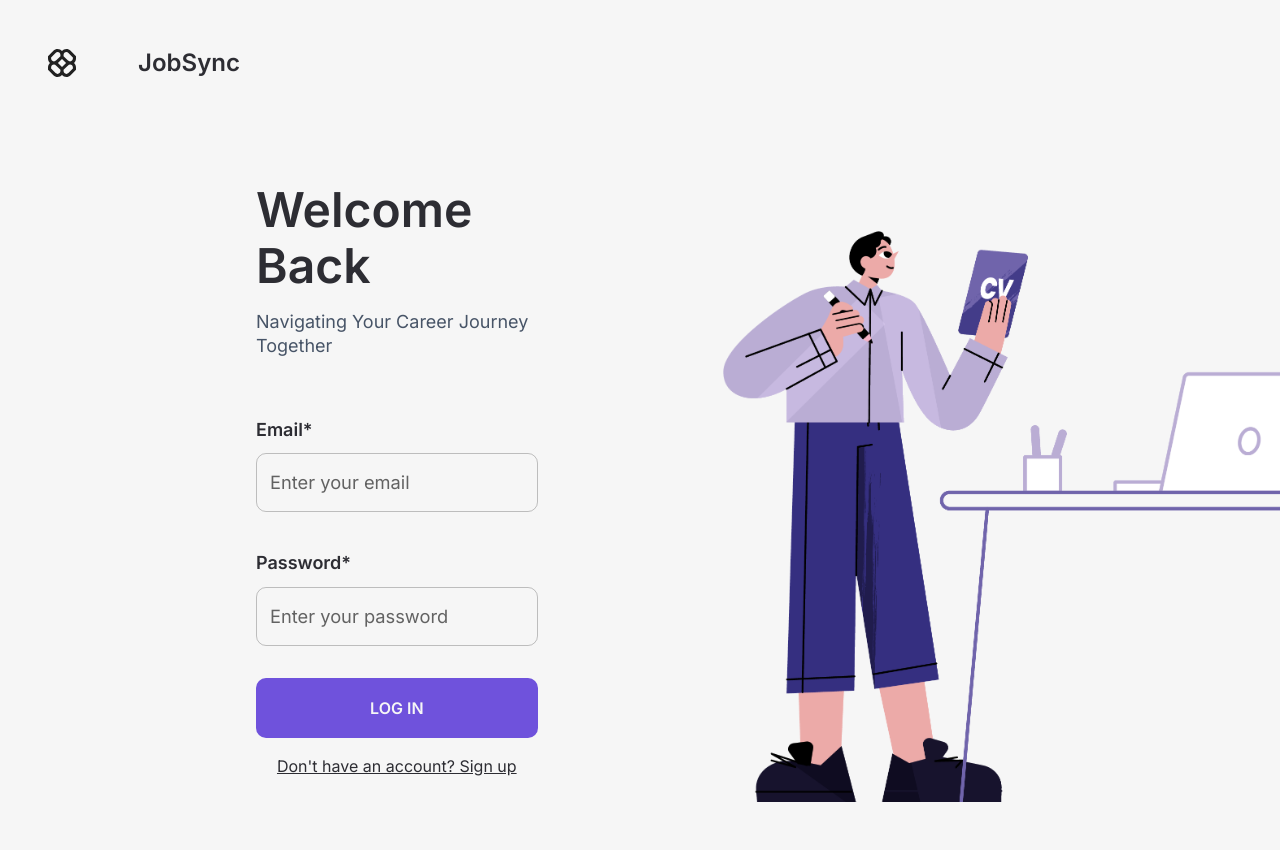
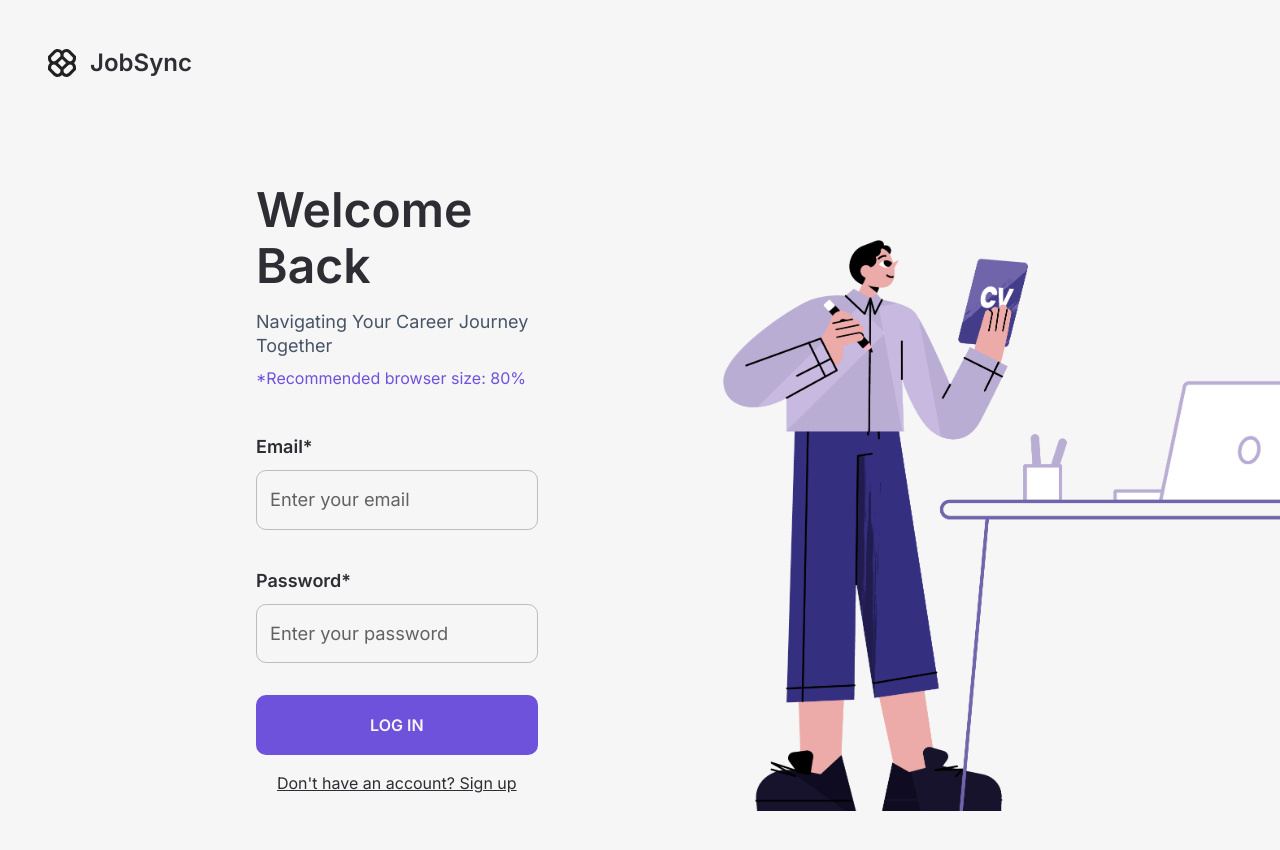
Before and after one commit to khoohz/JobSync, a React (Create React App) app in the folder client/: page / in a window 1280 px wide. Shown: the top 850 px of the page. Built offline with nearby package versions, Linux system fonts and the light colour scheme; no server answers.

Commit message:
added browser size recommendation message

```diff
--- a/client/src/scenes/login/index.jsx
+++ b/client/src/scenes/login/index.jsx
@@ -19,7 +19,7 @@ const Login = () => {
 
   return (
     <Box>
-      <Box p="3rem 0 0 3rem" sx={{ width: "15rem" }}>
+      <Box p="3rem 0 0 3rem" sx={{ width: "12rem" }}>
         <FlexBetween>
           <Logo />
           <Box textAlign="left">
@@ -51,11 +51,21 @@ const Login = () => {
             fontWeight="500"
             variant="h5"
             textAlign={isNonMobile ? "" : "center"}
-            sx={{ mb: "2rem", color: theme.palette.font.light }}
+            sx={{ mb: "0.5rem", color: theme.palette.font.light }}
           >
             {pageType === "login"
               ? "Navigating Your Career Journey Together"
               : "Empowering Your Job Search Efforts"}
+          </Typography>
+          <Typography
+            fontWeight="500"
+            variant="h6"
+            textAlign={isNonMobile ? "" : "center"}
+            sx={{ mb: "1rem", color: theme.palette.primary.main }}
+          >
+            {pageType === "login"
+              ? "*Recommended browser size: 80%"
+              : ""}
           </Typography>
           <Form
             onPageTypeChange={handlePageTypeChange}
```
